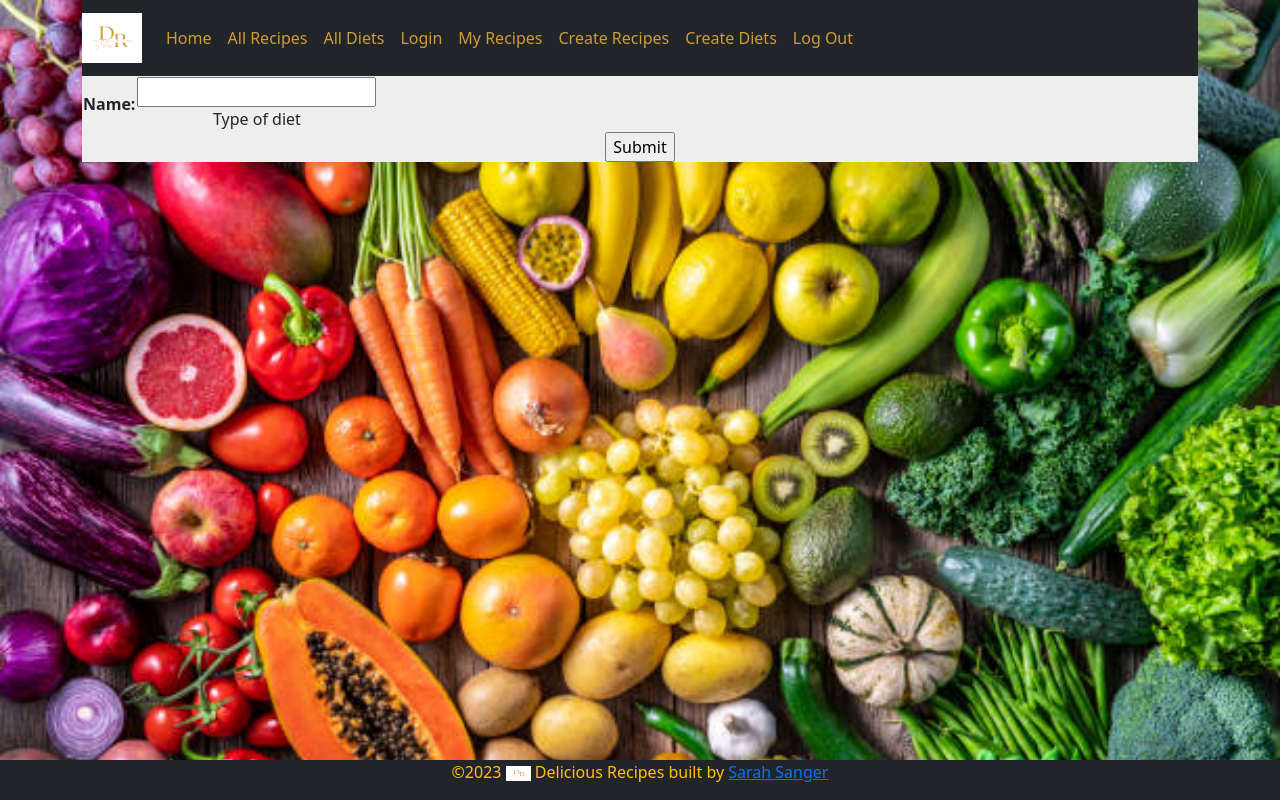
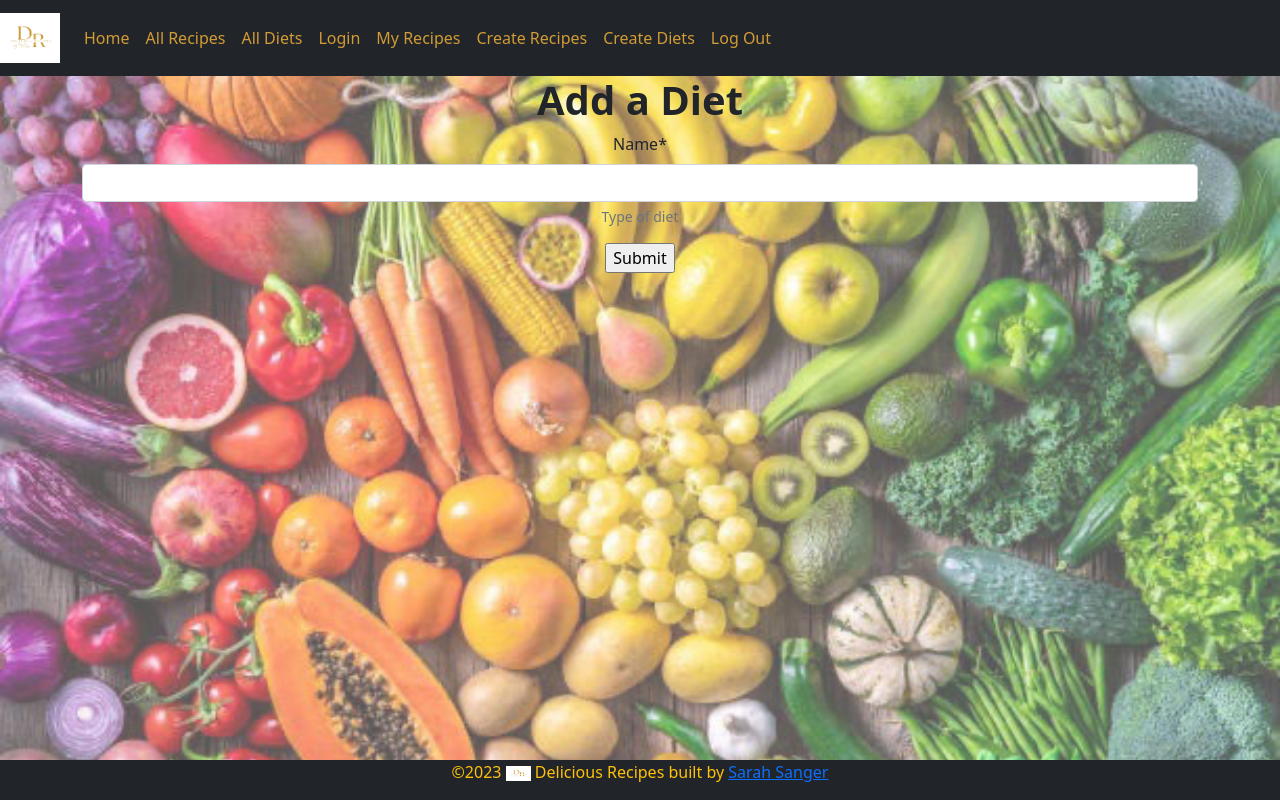
Before and after one commit to blulady/recipes3, a Django app: page /recipe/diet/create/ in a window 1280 px wide. Run offline with Django 4.2, Linux system fonts and the light colour scheme; the visitor is signed in with stand-in values (Sample User, id 1); some libraries are stand-ins or nearby versions.

Commit message:
all content centered but forms, no underlines underhyper links

```diff
--- a/recipe/static/css/recipe.css
+++ b/recipe/static/css/recipe.css
@@ -1,10 +1,12 @@
 h3 a {
     color: #C25100;
+    text-decoration: none;
 }
 
-p {
+body {
+    padding-bottom: 100px;
+}
 
-}
 
 h1 {
   font-weight: bold;
@@ -20,13 +22,17 @@ h1 {
 }
 
 #recipes_pic {
-    background-image: url("/static/img/veggies.jpg");
+    background-image: url("/static/img/faded_veggies.jpg");
     background-repeat: no-repeat;
     background-size: 100%;
 }
 
+/*if using middle_veggies make text white*/
+
+
  .nav-link:hover {
-  text-decoration: underline;
+  text-decoration: underline overline dotted;
+  text-decoration-thickness: 50%;
 }
 
 /*style="color: #d19b36" is how the navlinks are yellow see base_generic.html*/
--- a/recipe/templates/base_generic.html
+++ b/recipe/templates/base_generic.html
@@ -12,7 +12,7 @@
 <body id="recipes_pic">
 <!--Navbar-->
       {% block navbar %}
-    <div class="container-md">
+    <div class="container-flex"> <!--if you want to have shorter nav bar use <div class="container-md">-->
         <nav class="navbar navbar-expand-lg navbar-dark bg-dark">
                 <a class="navbar-brand" href="#">
                     <img src="/static/img/Logo.png" alt="" width="60" height="50">
@@ -77,7 +77,7 @@
     <div class="container-md" >
         <div class="row">
             <div class="column text-center">
-                <div class="full-height" style="background-color: #eee;" >
+                <div class="full-height" >
                      <!--style="background-color: #eee;"-->
                     <div> <!--<p class="text-center">-->
                         {% block content %}{% endblock %}
@@ -88,7 +88,7 @@
     </div>
     <!-- end of main-->
     <!-- footer-->
-    <footer class="fixed-bottom text-center bg-dark text-warning">
+    <footer class="footer fixed-bottom text-center bg-dark text-warning">
         {% now "Y" as current_year %}
         <p><span>&copy;{{ current_year }}</span>
             <span><img src="/static/img/Logo.png" alt="" width="25" height="15"></span>
--- a/recipe/templates/index.html
+++ b/recipe/templates/index.html
@@ -7,7 +7,7 @@
   <p class="text-center">Welcome to Delicious Recipes, a website developed by <em>A Silly Lady</em>!</p>
   <h2>Dynamic content</h2>
   <p>Delicious Recipes Has:</p>
-  <ul>
+  <ul class="list-inline justify-content-center">
     <li><strong>Diet Types:</strong> {{ diet_count }}</li>
     <li><strong>Recipes:</strong> {{ recipe_count }}</li>
   </ul>
--- a/recipe/templates/recipe/diet_form.html
+++ b/recipe/templates/recipe/diet_form.html
@@ -1,10 +1,12 @@
 {% extends "base_generic.html" %}
 {% block content %}
+  {% load crispy_forms_tags %}
+    <h1>Add a Diet</h1>
       <form action="" method="post">
         {% csrf_token %}
-        <table>
-        {{ form.as_table }}
-        </table>
+
+        {{ form|crispy}}
+
         <input type="submit" value="Submit">
       </form>
 {% endblock %}
--- a/recipe/templates/recipe/diet_list.html
+++ b/recipe/templates/recipe/diet_list.html
@@ -16,5 +16,5 @@
   {% endif %}
   <hr>
   <br>
-  <p>Don't see your preferred diet? <a href="{%url 'diet-create' %}">Add a Diet </a></p>
+  <p>Don't see your preferred diet? <a href="{%url 'diet-create' %}" style="text-decoration: none">Add a Diet </a></p>
 {% endblock %}
--- a/recipe/templates/recipe/recipe_form.html
+++ b/recipe/templates/recipe/recipe_form.html
@@ -1,10 +1,14 @@
 {% extends "base_generic.html" %}
 {% block content %}
+  {% load crispy_forms_tags %}
+    <div style="margin:100px">
+        <h1>Create a Recipe</h1>
         <form action="" method="post">
           {% csrf_token %}
           <table>
-        {{ form.as_table }}
+          {{ form.as_table}}
           </table>
           <input type="submit" value="Submit">
         </form>
+      </div>
 {% endblock %}
--- a/recipes/settings.py
+++ b/recipes/settings.py
@@ -42,7 +42,9 @@ INSTALLED_APPS = [
     "django.contrib.sessions",
     "django.contrib.messages",
     "django.contrib.staticfiles",
-    "recipe.apps.RecipeConfig"
+    "recipe.apps.RecipeConfig",
+    "crispy_forms",
+    "crispy_bootstrap5",
 ]
 
 MIDDLEWARE = [
@@ -129,3 +131,5 @@ STATIC_URL = "/static/"
 DEFAULT_AUTO_FIELD = "django.db.models.BigAutoField"
 LOGIN_REDIRECT_URL = '/'
 EMAIL_BACKEND = 'django.core.mail.backends.console.EmailBackend'
+CRISPY_ALLOWED_TEMPLATE_PACKS = "bootstrap5"
+CRISPY_TEMPLATE_PACK = 'bootstrap5'
```
Also changed, not shown: templates/registration/login.html (+5 -2 lines), recipe/static/img/dark_veggies.jpg (added), recipe/static/img/faded_veggies.jpg (added), recipe/static/img/middle_veggies.jpg (added). Lines whose indentation alone changed are shown as unchanged.
